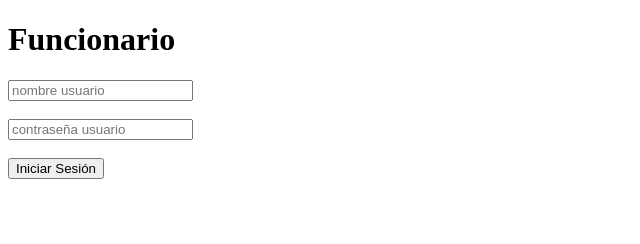
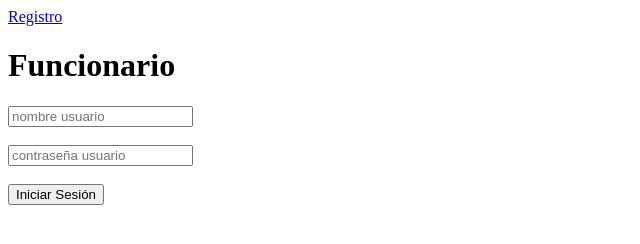
Before and after one commit to sduartecfwd09-collab/Gesti-n-vial-y-servicios-p-blicos-, a website: page public/pages/login.html in a window 1280 px wide. Shown: the whole page, without its empty margins (0-640 px from the left). Drawn offline with Linux system fonts and the light colour scheme; some packages are replaced by stand-ins of ours; a script that the page names is missing.

Commit message:
Actualización de login

```diff
--- a/public/pages/login.html
+++ b/public/pages/login.html
@@ -6,6 +6,7 @@
     <title>Document</title>
 </head>
 <body>
+    <a href="Registro.html">Registro</a>
 
     <h1>Funcionario</h1>
 
```
